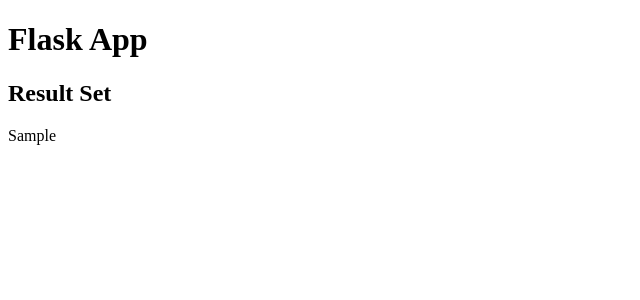
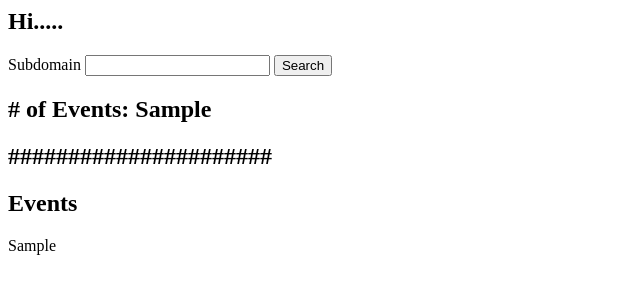
Before and after one commit to hangulo/Basic-Search-App, a Flask app: template app/templates/results.html in a window 1280 px wide. Shown: the top 300 px of the page, without its empty margins (0-640 px from the left). Run offline with Flask 2, Linux system fonts and the light colour scheme; the template is opened without the code that fills it: values that come from a table or form of the project are taken from there, most other values are stand-ins (such as "Sample title", 1, 10 or a date in 2020).

Commit message:
Made a UI form for subdomain

```diff
--- a/app/forms.py
+++ b/app/forms.py
@@ -8,3 +8,7 @@ class ContactForm(Form):
   subject = TextField("Subject")
   message = TextAreaField("Message")
   submit = SubmitField("Send")
+
+class SearchForm(Form):
+  subdomain = TextField("Subdomain")
+  submit = SubmitField("Search")
--- a/app/routes.py
+++ b/app/routes.py
@@ -1,7 +1,7 @@
 __author__ = 'Angulo'
 
 from flask import Flask, render_template, request
-from app.forms import ContactForm
+from app.forms import ContactForm,SearchForm
 from app.search import *
 
 app = Flask(__name__)
@@ -10,11 +10,26 @@ app.secret_key = 'hihi123456'
 
 @app.route('/', methods=['GET', 'POST'])
 def root():
+    form = SearchForm()
     if request.method == 'POST':
-        results= getSearchResults(initiateSearch())
-        print "Results here: "+ results
-        return render_template('results.html', success=True, x=results, y=2)
-    return render_template('index.html')
+        subdomain2 = str(form.subdomain.data)
+        print subdomain2 + "!!!!!!!!!!!!!"
+        subdomain = "chopperui.loggly.com"
+        rsid= initiateSearch(subdomain)
+        results_JSON= getSearchResults(rsid, subdomain2)
+
+        events_JSON = results_JSON["events"]
+        results_TXT= json.dumps(results_JSON, sort_keys=True,indent=4, separators=(',', ': '))
+        events_TXT= json.dumps(events_JSON, sort_keys=True,indent=4, separators=(',', ': '))
+
+        events_num =  str(results_JSON["total_events"])
+        page_num = str(results_JSON["page"])
+        print "# of events: "+ events_num
+        print "Page "+ page_num
+        print "############   Just Events: "+ str(results_JSON["events"])
+
+        return render_template('results.html',form=form, x=events_num, y=events_TXT, z=events_num )
+    return render_template('index.html', form=form)
 
 
 @app.route('/contact',  methods=['GET', 'POST'])
--- a/app/search.py
+++ b/app/search.py
@@ -2,13 +2,13 @@ __author__ = 'Angulo'
 
 import requests, json
 
-accountFqdn= "chopperui.loggly.com"
+#accountFqdn= "chopperui.loggly.com"
 query= "*0"
 searchFrom= "-1m"
 searchTo= "now"
 
 
-def initiateSearch():
+def initiateSearch(accountFqdn):
 
     search_url = ("https://" + accountFqdn + "/apiv2/search?q=" + query + "&from=" +
                   str(searchFrom) + "&until=" + str(searchTo) + "&order=asc&size=1")
@@ -29,12 +29,12 @@ def initiateSearch():
 
     return rsid
 
-def getSearchResults(rsid):
+def getSearchResults(rsid, accountFqdn):
     search_url = ("https://" + accountFqdn + "/apiv2/events?rsid="+ rsid)
     r = requests.get(search_url, auth=('hector', 'hector'))
 
-    return json.dumps(r.json(), sort_keys=True,
-                indent=4, separators=(',', ': '))
+    return r.json()
+    #return json.dumps(r.json(), sort_keys=True,indent=4, separators=(',', ': '))
 
 
 
--- a/app/templates/contact.html
+++ b/app/templates/contact.html
@@ -5,7 +5,7 @@
 
   {% if success %}
     <p> Thank you for you're message.  We'll get back to you shortly. </p>
-    <p> {{x}} </p>
+
 
   {% else %}
 
--- a/app/templates/index.html
+++ b/app/templates/index.html
@@ -1,13 +1,25 @@
 <html>
   <head>
-    <title> Title </title>
+    <title> Hello </title>
   </head>
   <body>
-    Enter Python to execute:
-    <form action="" method="post">
-      <input type="text" name="expression" />
-      <input type="submit" value="Execute" />
-    </form>
+  <H2> Hi.....</H2>
+    <div class="container">
+      {% block content %}
+
+    <form action="" method=post>
+    {{ form.hidden_tag() }}
+
+    {{ form.subdomain.label }}
+    {{ form.subdomain }}
+    {{ form.submit }}
+  </form>
+
+
+      {% endblock %}
+    </div>
+
+
   </body>
 </html><!DOCTYPE html>
 <html>
--- a/app/templates/results.html
+++ b/app/templates/results.html
@@ -1,8 +1,30 @@
-{% extends "layout.html" %}
+{% extends "index.html" %}
 
 {% block content %}
-  <h2>Result Set</h2>
-    <p> {{x}} </p>
+
+   <form action="" method=post>
+    {{ form.hidden_tag() }}
+
+    {{ form.subdomain.label }}
+    {{ form.subdomain }}
+    {{ form.submit }}
+  </form>
+ <h2># of Events: {{x}} </h2>
+
+  <h2>###################### </h2>
+
+  <h2>Events </h2>
+{% if y %}
+{% for n in y%}
+    {% if n=="{" or n=="}" %}
+        <div>{{ n }}</div>
+    {% endif %}
+    {% if n!="{" %}
+       {{n}}
+
+    {% endif %}
+{%endfor%}
+{% endif %}
 
 
 {% endblock %}
```
